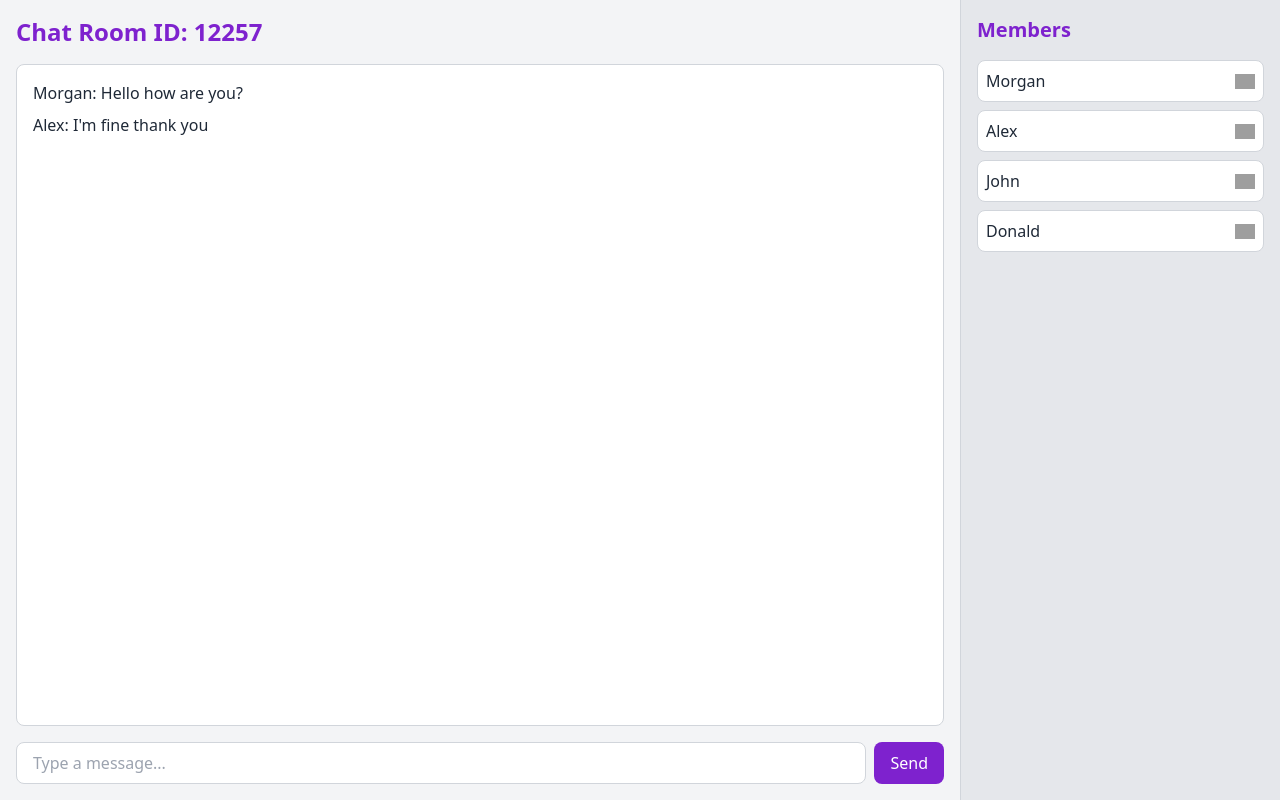
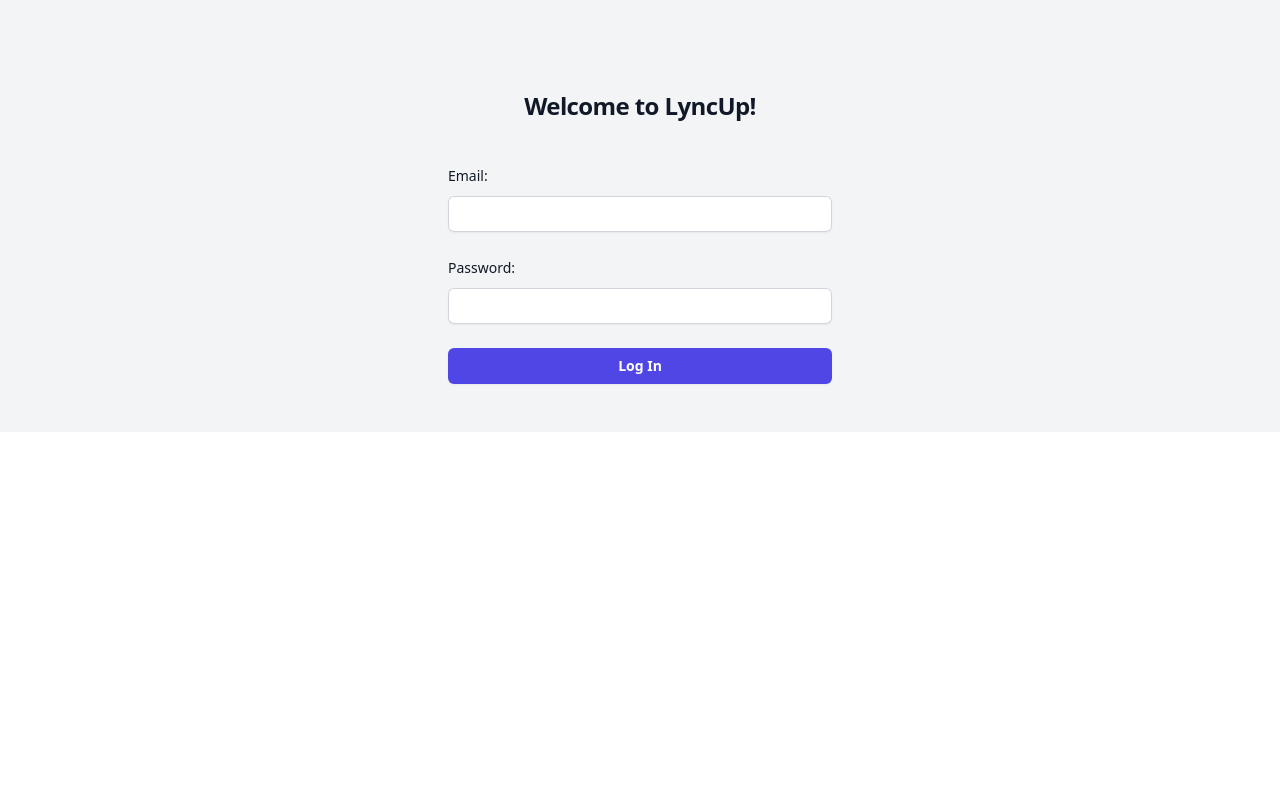
Before and after one commit to jumanlee/lyncupreact, a React (Vite) app: page / in a window 1280 px wide. Built offline with nearby package versions, Linux system fonts and the light colour scheme; grey boxes are pictures that could not be loaded.

Commit message:
fixed token bearer prefix, users can now like other users and database is updated correctly

```diff
--- a/src/App.tsx
+++ b/src/App.tsx
@@ -13,7 +13,7 @@ const App: React.FC = ()=>  {
       {/* <ChatRoom /> */}
 
       <Routes>
-        <Route path="/" element={<ChatRoom />} />
+        <Route path="/" element={<AuthForm />} />
         <Route path="/chat" element={<ChatRoom />} />
         <Route path="/auth" element={<AuthForm />} />
         <Route path="/queue" element={<Queue />} />
--- a/src/ChatRoom.tsx
+++ b/src/ChatRoom.tsx
@@ -4,23 +4,20 @@ import { useLocation } from "react-router-dom";
 //icons taken from https://icons8.com/icons/set/thumbs-up--static--purple
 
 const ChatRoom: React.FC = () => {
-  const [messages, setMessages] = useState<string[]>([
-    "Morgan: Hello how are you?",
-    "Alex: I'm fine thank you",
-  ]);
+  const [messages, setMessages] = useState<string[]>([]);
   const [inputMessage, setInputMessage] = useState<string>("");
-  const [members, setMembers] = useState<string[]>([
-    "Morgan",
-    "Alex",
-    "John",
-    "Donald",
-  ]);
+  const [members, setMembers] = useState<
+    { user_id: number; firstname: string; lastname: string }[]
+  >([]);
   const websocketRef = useRef<WebSocket | null>(null);
   const isWebSocketInitialised = useRef<boolean>(false);
-  const [likes, setLikes] = useState(Array(members.length).fill(false));
+  const [likes, setLikes] = useState<Record<number, boolean>>({});
 
   const location = useLocation();
 
+  //adapted code from https://medium.com/@velja/token-refresh-with-axios-interceptors-for-a-seamless-authentication-experience-854b06064bde
+  //note: when a function is declared as async, it automatically returns a Promise, even if there’s no new Promise() inside
+  //returning a Promise means that a function does not return a value immediately, but instead returns a Promise object that will resolve (success) or reject (failure) in the future.
   const getValidAccessToken = async (): Promise<string | null> => {
     let accessToken = localStorage.getItem("access_token");
     const refreshToken = localStorage.getItem("refresh_token");
@@ -45,7 +42,7 @@ const ChatRoom: React.FC = () => {
             localStorage.setItem("access_token", accessToken);
             axiosInstance.defaults.headers[
               "Authorization"
-            ] = `JWT ${accessToken}`;
+            ] = `Bearer ${accessToken}`;
           }
         }
       } catch (error) {
@@ -55,6 +52,7 @@ const ChatRoom: React.FC = () => {
       }
     }
 
+    //the accessToken itself is NOT a Promise. Instead the function getValidAccessToken() returns a Promise that eventually resolves to accessToken (a string or null).
     return accessToken;
   };
 
@@ -102,9 +100,17 @@ const ChatRoom: React.FC = () => {
             });
           }
 
-          if (data.hasOwnProperty("members") && data["members"]) {
-            setMembers(data["members"]);
+          if ("members" in data && data["members"]) {
+            // data["members"] format is: {"members": [[1, "Youknow", "Who"]]}
+            setMembers(
+              data["members"].map(
+                ([user_id, firstname, lastname]: [number, string, string]) =>
+                  //convert the array to an object with keys user_id, firstname, lastname for easier management
+                  ({ user_id, firstname, lastname })
+              )
+            );
           }
+          //The below is to close the websocket paranthesis, remember this bit is all part of one websocket ref
         });
 
         websocketRef.current.addEventListener("error", (error) => {
@@ -148,12 +154,30 @@ const ChatRoom: React.FC = () => {
   };
 
   //event to handle likes
-  const toggleLike = (index: number) => {
-    setLikes((likes) => {
-      const newLikes = [...likes];
-      newLikes[index] = !newLikes[index];
-      return newLikes;
-    });
+  const toggleLike = (user_id: number) => {
+    //update like state in database with API
+
+    axiosInstance
+      .post("/users/like/", { user_to: user_id })
+      .then((response) => {
+        console.log(response);
+        //update the likes state
+        //check if the user_id is already in likes, if not, create with default false
+        setLikes((prevLikes) => {
+          //if user_id not in prevLikes dict, ?? will mean that prevLikeBool is assigned "false"
+          //note that unlike in Python, if key is not in obj, javasript returns undefined, not a keyerror.
+          const prevLikeBool = prevLikes[user_id] ?? false;
+          const newLikeBool = !prevLikeBool;
+
+          //wrap user_id in [] so that it renders dynamically and not put literal "user_id" as key. This previously caused lots of problems that are now fixed.
+          const newLikes = { ...prevLikes, [user_id]: newLikeBool };
+          return newLikes;
+        });
+      })
+      .catch((error) => {
+        console.error(error);
+        console.error("failed api request like user with user_id:", user_id);
+      });
   };
 
   return (
@@ -194,19 +218,17 @@ const ChatRoom: React.FC = () => {
         <div className="space-y-2">
           {members.map((member, index) => (
             <div
-              key={index}
+              key={member.user_id}
               className="flex justify-between p-2 bg-white border border-gray-300 rounded-lg text-gray-800"
             >
-              <span>{member}</span>
-
-              <button
-                onClick={() => toggleLike(index)}
-              >
+              <span>{member.firstname}</span>
+              <span>{member.lastname}</span>
+              <button onClick={() => toggleLike(member.user_id)}>
                 <img
                   width="20"
                   height="20"
                   src={
-                    likes[index]
+                    likes[member.user_id]
                       ? "https://img.icons8.com/fluency-systems-filled/50/7950F2/thumb-up.png"
                       : "https://img.icons8.com/fluency-systems-regular/50/7950F2/thumb-up.png"
                   }
--- a/src/Queue.tsx
+++ b/src/Queue.tsx
@@ -11,7 +11,7 @@ const Queue: React.FC = () => {
 
     const websocketRef = useRef<WebSocket | null>(null);
     const isWebSocketInitialised = useRef<boolean>(false);
-    const [triggeredEventListener, setTriggeredEventListener] = useState<boolean>(true)
+    const [triggeredEventListener, setTriggeredEventListener] = useState<boolean>(false)
 
     const getValidAccessToken = async (): Promise<string | null> => {
         let accessToken = localStorage.getItem('access_token');
@@ -37,7 +37,7 @@ const Queue: React.FC = () => {
                     accessToken = response.data.access;
                     if (accessToken) {
                         localStorage.setItem('access_token', accessToken);
-                        axiosInstance.defaults.headers['Authorization'] = `JWT ${accessToken}`;
+                        axiosInstance.defaults.headers['Authorization'] = `Bearer ${accessToken}`;
 
                     }
 
--- a/src/axiom.tsx
+++ b/src/axiom.tsx
@@ -9,7 +9,8 @@ const axiosInstance: AxiosInstance = axios.create({
     timeout: 5000,
     headers: {
         Authorization: localStorage.getItem('access_token')
-            ? `JWT ${localStorage.getItem('access_token')}`
+            //IMPORTANT, for JWT token, it starts with Bearer, NOT Jwt as previously placed!! Remember to also update other Jwt below! This caused me a lot of problems with API failed requests, which automatically appended :<int> to api link!
+            ? `Bearer ${localStorage.getItem('access_token')}`
             : null,
         'Content-Type': 'application/json',
         accept: 'application/json',
@@ -63,13 +64,13 @@ axiosInstance.interceptors.response.use(
                             localStorage.setItem('access_token', response.data.access);
                             localStorage.setItem('refresh_token', response.data.refresh);
 
-                            axiosInstance.defaults.headers['Authorization'] = `JWT ${response.data.access}`;
+                            axiosInstance.defaults.headers['Authorization'] = `Bearer ${response.data.access}`;
 
                             //initialise headers if it doesn't exist
                             if (!originalRequest.headers) {
                                 originalRequest.headers = {}; //initialise headers if it doesn't exist
                             }
-                            originalRequest.headers['Authorization'] = `JWT ${response.data.access}`;
+                            originalRequest.headers['Authorization'] = `Bearer ${response.data.access}`;
 
                             return axiosInstance(originalRequest);
                         }
```
